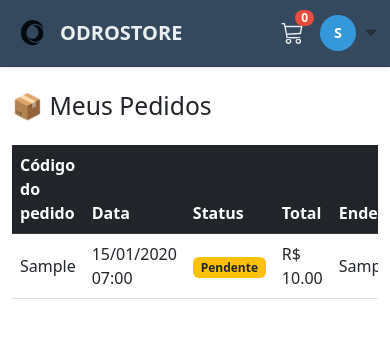
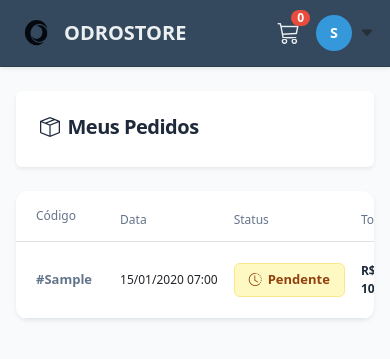
Before and after one commit to lrosse/TCC, a Django app: page /meus_pedidos/ in a window 390 px wide. Shown: the top 359 px of the page. Run offline with Django 4.2, Linux system fonts and the light colour scheme; a user stored in the database is signed in; tables that the repository leaves empty hold one stand-in row (values such as "Sample post"); parts of the project's set-up code (start-up, migrations or seed data) failed here and were passed over.

Commit message:
meus_pedidos com novo visual responsivo

```diff
--- a/loja/templates/loja/meus_pedidos.html
+++ b/loja/templates/loja/meus_pedidos.html
@@ -1,4 +1,3 @@
-<!-- loja/templates/loja/meus_pedidos.html -->
 <!DOCTYPE html>
 <html lang="pt-br">
 <head>
@@ -9,44 +8,146 @@
     <!-- Bootstrap -->
     <link href="https://cdn.jsdelivr.net/npm/bootstrap@5.3.0/dist/css/bootstrap.min.css" rel="stylesheet">
     <link href="https://cdn.jsdelivr.net/npm/bootstrap-icons@1.10.5/font/bootstrap-icons.css" rel="stylesheet">
+
+    <style>
+        body {
+            background-color: #f8fafc;
+        }
+
+        .status-badge {
+            padding: 6px 14px;
+            font-size: 0.8125rem;
+            font-weight: 600;
+            border-radius: 6px;
+            display: inline-flex;
+            align-items: center;
+            gap: 6px;
+        }
+
+        .status-badge.Pendente {
+            background-color: #fef9c3;
+            color: #92400e;
+            border: 1px solid #fde68a;
+        }
+
+        .status-badge.Pago {
+            background-color: #dcfce7;
+            color: #15803d;
+            border: 1px solid #bbf7d0;
+        }
+
+        .status-badge.Cancelado {
+            background-color: #fee2e2;
+            color: #b91c1c;
+            border: 1px solid #fecaca;
+        }
+
+        .data-cell {
+            white-space: nowrap;
+        }
+
+        .action-btn {
+            transition: transform 0.2s ease;
+        }
+
+        .action-btn:hover {
+            transform: scale(1.05);
+        }
+
+        /* Responsividade */
+        @media (max-width: 992px) {
+            .table thead th {
+                font-size: 0.65rem;
+                padding: 0.75rem 0.5rem;
+            }
+
+            .table tbody td {
+                font-size: 0.75rem;
+                padding: 0.75rem 0.5rem;
+            }
+        }
+
+        @media (max-width: 768px) {
+            .container {
+                padding-left: 1rem !important;
+                padding-right: 1rem !important;
+            }
+
+            h2 {
+                font-size: 1.25rem !important;
+            }
+        }
+    </style>
 </head>
 <body>
 {% include "loja/_navbar.html" %}
-    <div class="container py-4">
-        <h2 class="mb-4">📦 Meus Pedidos</h2>
+
+<div class="container py-4" style="max-width: 1400px;">
+    <!-- Cabeçalho -->
+    <div class="mb-4 p-4 bg-white rounded shadow-sm">
+        <h2 class="fw-bold mb-1" style="color: #1e293b; letter-spacing: -0.025em;">
+            <i class="bi bi-box-seam me-2"></i>Meus Pedidos
+        </h2>
+    </div>
 
     {% if pedidos %}
+        <!-- Tabela -->
+        <div class="card shadow-sm" style="border: none; border-radius: 12px; overflow: hidden;">
+            <div class="card-body p-0">
                 <div class="table-responsive">
-                <table class="table table-hover align-middle">
-                    <thead class="table-dark">
+                    <table class="table align-middle mb-0">
+                        <thead style="background: #f8fafc;">
                             <tr>
-                            <th>Código do pedido</th>
-                            <th>Data</th>
-                            <th>Status</th>
-                            <th>Total</th>
-                            <th>Endereço</th>
-                            <th>Detalhes</th>
+                                <th style="color: #64748b; font-weight: 500; font-size: 0.75rem; padding: 1rem 1.25rem;">Código</th>
+                                <th style="color: #64748b; font-weight: 500; font-size: 0.75rem;">Data</th>
+                                <th style="color: #64748b; font-weight: 500; font-size: 0.75rem;">Status</th>
+                                <th style="color: #64748b; font-weight: 500; font-size: 0.75rem;">Total</th>
+                                <th style="color: #64748b; font-weight: 500; font-size: 0.75rem;">Endereço</th>
+                                <th style="color: #64748b; font-weight: 500; font-size: 0.75rem;">Ações</th>
                             </tr>
                         </thead>
                         <tbody>
                             {% for pedido in pedidos %}
-                        <tr>
-                            <td>{{ pedido.numero_pedido }}</td>
-                            <td>{{ pedido.data_criacao|date:"d/m/Y H:i" }}</td>
+                            <tr style="border-bottom: 1px solid #e2e8f0;">
+                                <!-- Código -->
+                                <td style="padding: 1rem 1.25rem;">
+                                    <span style="font-weight: 600; color: #64748b; font-size: 0.8125rem;">#{{ pedido.numero_pedido }}</span>
+                                </td>
+
+                                <!-- Data -->
+                                <td class="data-cell">{{ pedido.data_criacao|date:"d/m/Y H:i" }}</td>
+
+                                <!-- Status -->
                                 <td>
                                     {% if pedido.status == "Pendente" %}
-                                    <span class="badge bg-warning text-dark">{{ pedido.status }}</span>
+                                        <span class="status-badge Pendente">
+                                            <i class="bi bi-clock-history"></i>{{ pedido.status }}
+                                        </span>
                                     {% elif pedido.status == "Pago" %}
-                                    <span class="badge bg-success">{{ pedido.status }}</span>
+                                        <span class="status-badge Pago">
+                                            <i class="bi bi-check-circle-fill"></i>{{ pedido.status }}
+                                        </span>
                                     {% else %}
-                                    <span class="badge bg-danger">{{ pedido.status }}</span>
+                                        <span class="status-badge Cancelado">
+                                            <i class="bi bi-x-circle-fill"></i>{{ pedido.status }}
+                                        </span>
                                     {% endif %}
                                 </td>
-                            <td>R$ {{ pedido.total }}</td>
-                            <td>{{ pedido.endereco_entrega }}</td>
+
+                                <!-- Total -->
                                 <td>
-                                <a href="{% url 'detalhes_pedido_cliente' pedido.id %}" class="btn btn-sm btn-primary">
-                                    <i class="bi bi-eye"></i> Ver
+                                    <span style="font-weight: 600; color: #1e293b;">R$ {{ pedido.total }}</span>
+                                </td>
+
+                                <!-- Endereço -->
+                                <td>
+                                    <span style="color: #64748b;">{{ pedido.endereco_entrega|truncatechars:30 }}</span>
+                                </td>
+
+                                <!-- Ações -->
+                                <td>
+                                    <a href="{% url 'detalhes_pedido_cliente' pedido.id %}" class="btn btn-sm btn-primary action-btn" style="border-radius: 6px; font-weight: 600;">
+                                        <i class="bi bi-eye me-1"></i> Ver Detalhes
                                     </a>
                                 </td>
                             </tr>
@@ -54,9 +155,21 @@
                         </tbody>
                     </table>
                 </div>
+            </div>
+        </div>
     {% else %}
-            <div class="alert alert-info">
-                Você ainda não fez nenhum pedido.
+        <!-- Empty State -->
+        <div class="card shadow-sm" style="border: none; border-radius: 12px;">
+            <div class="card-body p-5">
+                <div class="text-center py-5">
+                    <i class="bi bi-inbox display-1 mb-4 d-block" style="color: #cbd5e1;"></i>
+                    <h4 class="fw-bold mb-2" style="color: #475569;">Nenhum pedido encontrado</h4>
+                    <p class="text-muted mb-4">Você ainda não realizou nenhuma compra em nossa loja.</p>
+                    <a href="{% url 'index' %}" class="btn btn-primary" style="border-radius: 8px; padding: 0.75rem 2rem; font-weight: 600;">
+                        <i class="bi bi-shop me-2"></i>Ir às Compras
+                    </a>
+                </div>
+            </div>
         </div>
     {% endif %}
 </div>
```
Lines whose indentation alone changed are shown as unchanged.
